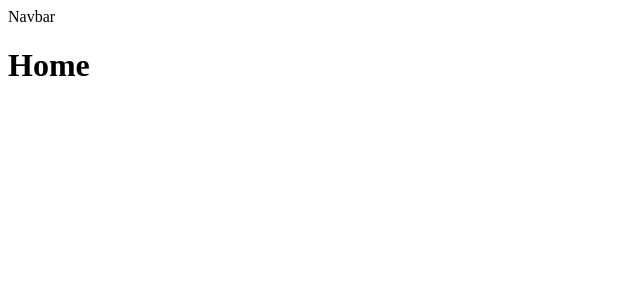
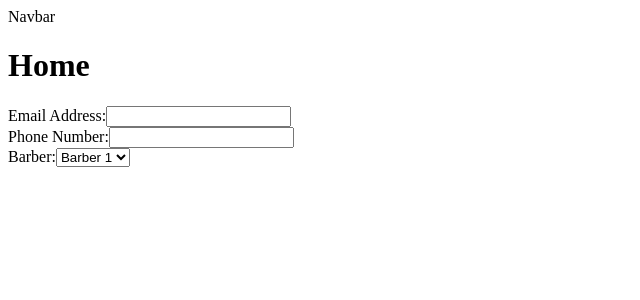
Before and after one commit to seamuscon8/Team4Hack4Impact, a Next.js app: page / in a window 1280 px wide. Shown: the top 300 px of the page, without its empty margins (0-640 px from the left). Built offline with nearby package versions, Linux system fonts and the light colour scheme.

Commit message:
added buttons

```diff
--- a/src/app/page.tsx
+++ b/src/app/page.tsx
@@ -5,6 +5,22 @@ export default function Home() {
     <main>
       <Navbar />
       <h1>Home</h1>
+      <div>
+        <label htmlFor="userEmail">Email Address:</label>
+        <input type="email" id="userEmail" name="userEmail" required></input>
+      </div>
+      <div>
+        <label htmlFor="userPhoneNumber">Phone Number:</label>
+        <input type="tel" id="phoneNumber" name="phoneNumber" required />
+      </div>
+      <div>
+        <label htmlFor="barber">Barber:</label>
+        <select id="barber" name="barber">
+          <option value="barber1">Barber 1</option>
+          <option value="barber2">Barber 2</option>
+          <option value="barber3">Barber 3</option>
+        </select>
+      </div>
     </main>
   );
 }
```
